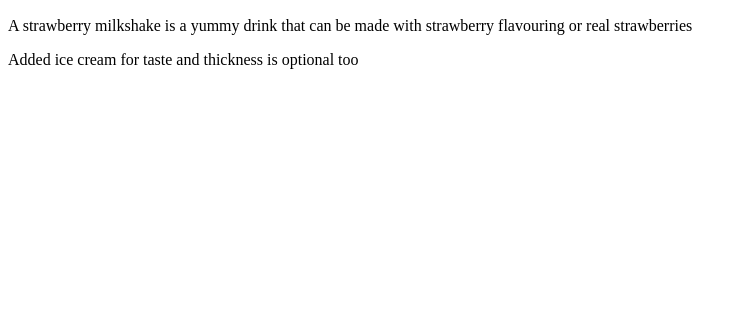
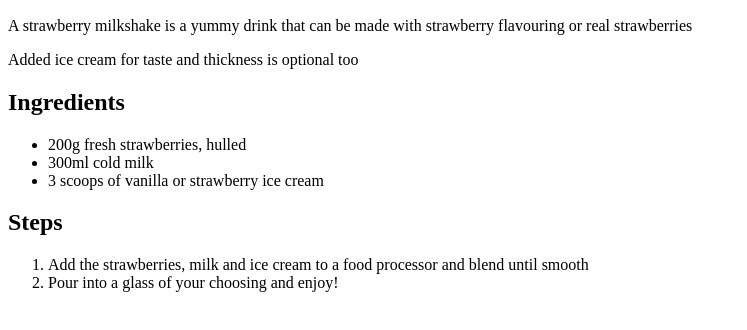
Before and after one commit to ThetaHarkness/odin-recipes, a plain HTML site: page recipes/strawberrymilkshake.html in a window 1280 px wide. Shown: the part 434-764 px from the top of the page, without its empty margins (0-747 px from the left). Drawn offline with Linux system fonts and the light colour scheme.

Commit message:
Update strawberrymilkshake.html

```diff
--- a/recipes/strawberrymilkshake.html
+++ b/recipes/strawberrymilkshake.html
@@ -10,5 +10,15 @@
 <h2>Description</h2>
 <p>A strawberry milkshake is a yummy drink that can be made with strawberry flavouring or real strawberries</p>
   <p>Added ice cream for taste and thickness is optional too</p>
-
+<h2>Ingredients</h2>
+  <ul>
+    <li>200g fresh strawberries, hulled</li>
+    <li>300ml cold milk</li>
+    <li>3 scoops of vanilla or strawberry ice cream</li>
+  </ul>
+  <h2>Steps</h2>
+  <ol>
+    <li>Add the strawberries, milk and ice cream to a food processor and blend until smooth</li>
+    <li>Pour into a glass of your choosing and enjoy!</li>
+  </ol>
 </body>
```
